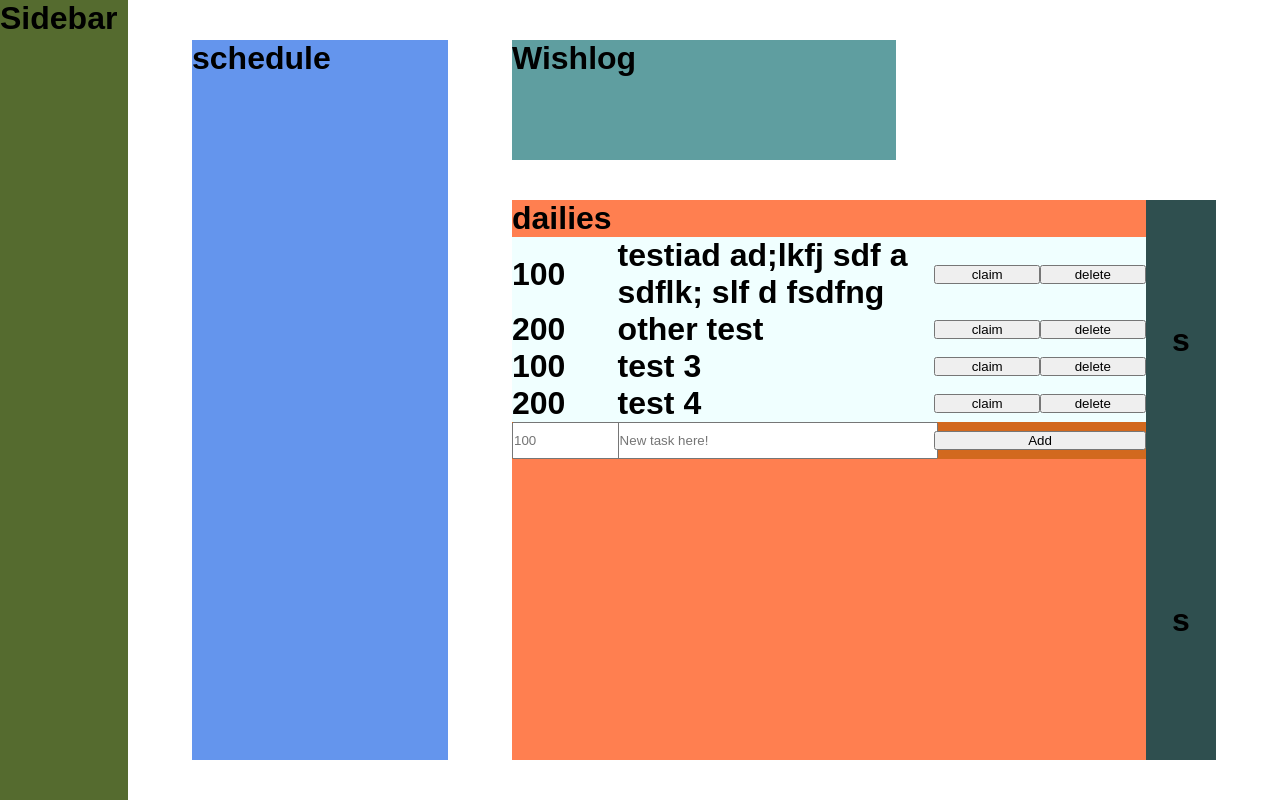
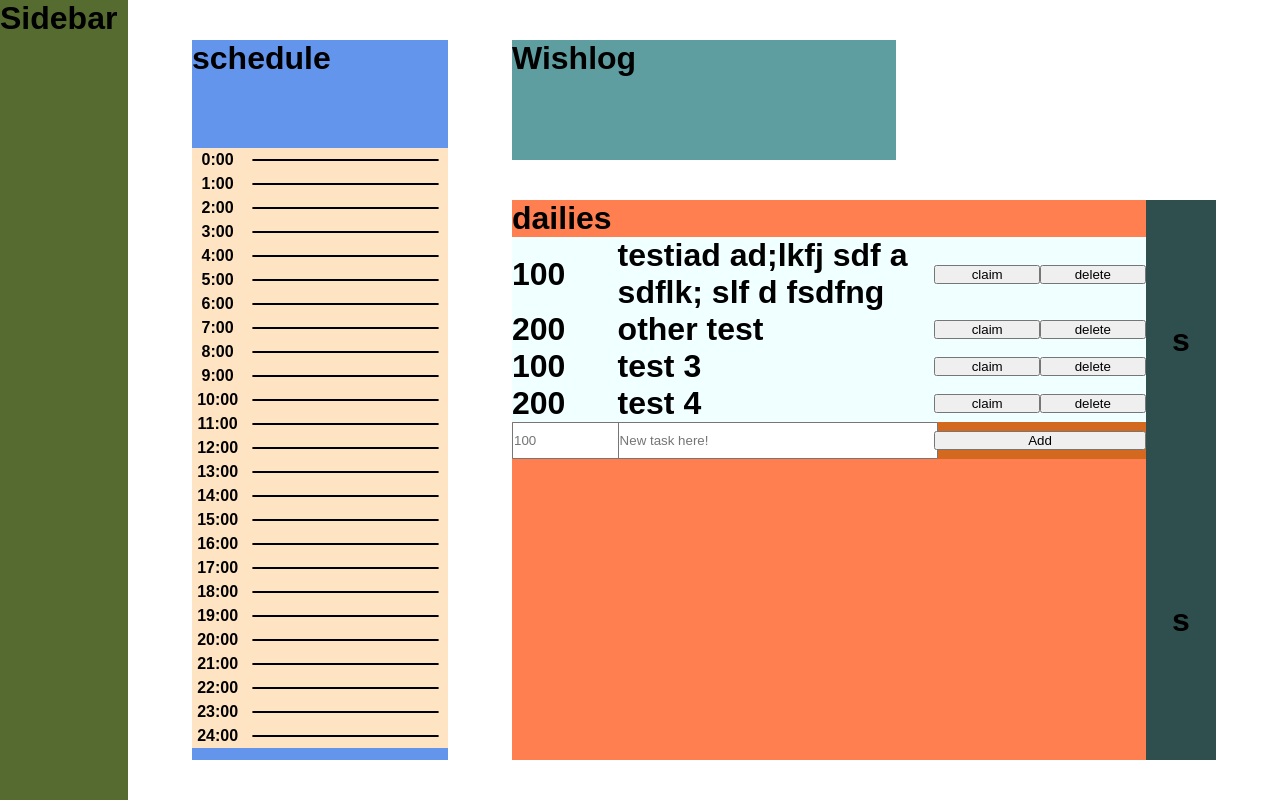
Before and after one commit to chelsea-zh/wishlog, a React (Vite) app: page / in a window 1280 px wide. Built offline with nearby package versions, Linux system fonts and the light colour scheme.

Commit message:
visible timeline of day by hour

```diff
--- a/src/App.css
+++ b/src/App.css
@@ -15,12 +15,3 @@
   width: 30vw;
   height: 15vh;
 }
-
-.schedule {
-  background-color: cornflowerblue;
-  position: absolute;
-  left: 15vw;
-  top: 5vh;
-  width: 20vw;
-  height: 90vh;
-}
--- a/src/App.tsx
+++ b/src/App.tsx
@@ -2,17 +2,6 @@ import { useState } from 'react'
 import ToDo from './ToDo'
 import Schedule from './Schedule';
 import './App.css'
-
-function DayBlock() {}
-
-function Day({date, day}) {
-  return (
-    <>
-      <h2>{date}</h2>
-      <h2>{day}</h2>
-    </>
-  );
-}
 
 function Title() {
   return(
--- /dev/null
+++ b/src/Schedule.css
@@ -0,0 +1,35 @@
+.schedule {
+  background-color: cornflowerblue;
+  position: absolute;
+  left: 15vw;
+  top: 5vh;
+  width: 20vw;
+  height: 90vh;
+  display: grid;
+  grid-template-columns: 1fr;
+  grid-template-rows: 15% 75%;
+}
+
+.hourline {
+    background-color: bisque;
+    display:grid;
+    grid-template-columns: 1fr 4fr;
+    height: 3vh;
+    align-content: center;
+}
+
+.hourline h4 {
+    width: 100%;
+    text-align: center;
+    /* height: 1em; */
+    /* margin: auto; */
+}
+
+.hourline hr {
+    background-color: darkgoldenrod;
+    width:90%;
+    margin:auto;
+    border-color: black;
+    border-style: solid;
+    border-radius: 1px;
+}
--- a/src/Schedule.tsx
+++ b/src/Schedule.tsx
@@ -1,7 +1,65 @@
+import { useState } from "react"
+import './Schedule.css'
+
+type Block = {id:number, name:string, start:number, end:number}
+
+let blocks: Block[] = [
+    {id:1, name: "string", start: 8, end: 9}
+]
+
+let hourHeight = 2.5
+
 export default function Schedule() {
     return(
         <div className = "schedule">
             <h1>schedule</h1>
+            <div><Timeline/></div>
         </div>
     )
 }
+
+function Date({date, day}) {
+  return (
+    <>
+      <h2>{date}</h2>
+      <h2>{day}</h2>
+    </>
+  );
+}
+
+function Timeline() {
+
+    let lines = []
+
+    for (let i = 0; i < 25; i++) {
+        lines.push(Hourline(i))
+    }
+
+    return(
+        lines
+    )
+}
+
+function Hourline(hour:number) {
+    return(
+        <div className="hourline">
+            <h4>{hour}:00</h4>
+            <hr/>
+        </div>
+    )
+}
+
+function Blocks() {
+
+    let events = blocks.map(block =>
+        <div className="block" key={block.id}>
+            {block.name}
+        </div>
+    )
+
+    return(
+        <div>
+            {events}
+        </div>
+    )
+}
```
